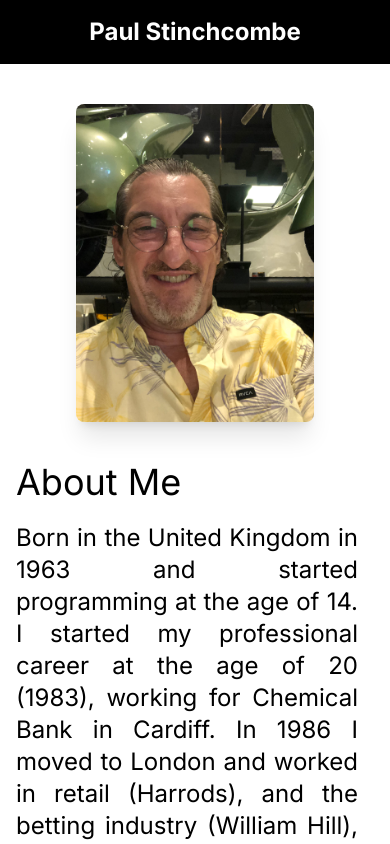
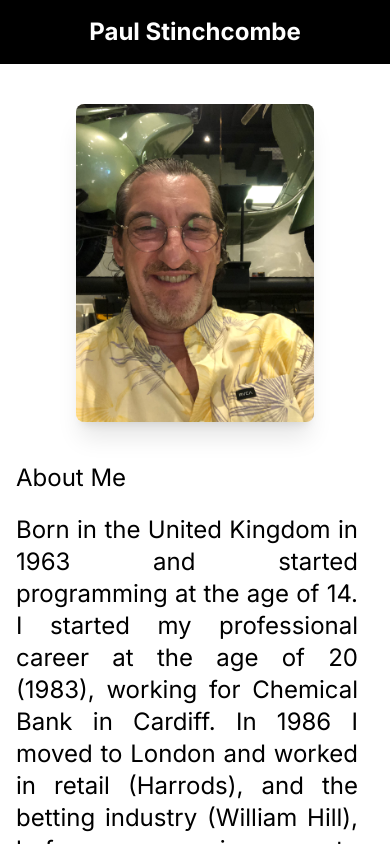
Before and after one commit to paul-stinchcombe/paulstinchcombe.com-v2, a Next.js app: page / in a window 390 px wide. Shown: the top 844 px of the page. Built offline with nearby package versions, Linux system fonts and the light colour scheme.

Commit message:
Update mobile font size

```diff
--- a/src/app/page.tsx
+++ b/src/app/page.tsx
@@ -10,7 +10,7 @@ export default function Home() {
 						<img className='w-2/3 lg:w-auto rounded-lg shadow-xl' src='Paul-2.jpg' />
 					</div>
 					<div className='w-full pr-4 lg:pr-10 text-2xl lg:text-[14pt] text-justify'>
-						<h2 className='text-bold text-4xl lg:text-3xl mb-5 text-justify'>About Me</h2>
+						<h2 className='text-bold text-2xl lg:text-3xl mb-5 text-justify'>About Me</h2>
 						<p>
 							Born in the United Kingdom in 1963 and started programming at the age of 14. I started my professional career at
 							the age of 20 (1983), working for Chemical Bank in Cardiff. In 1986 I moved to London and worked in retail
```
